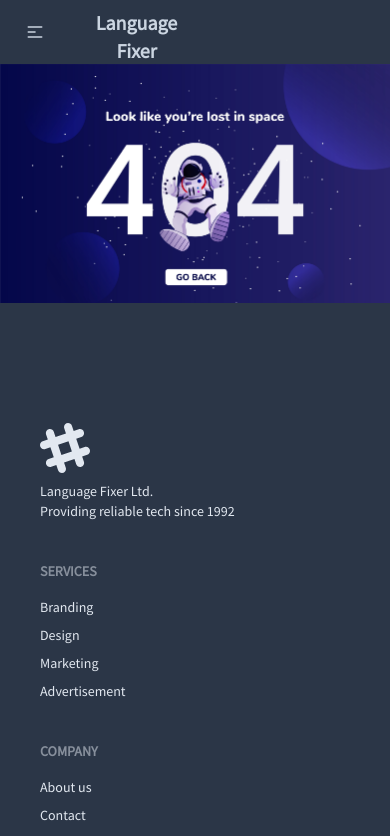
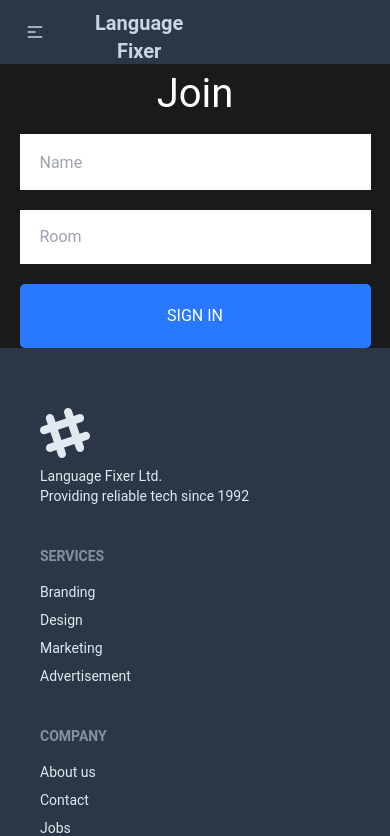
Before and after one commit to capmahin/language-fixer, a React (Create React App) app: page /join in a window 390 px wide. Shown: the top 836 px of the page. Built offline with nearby package versions, Linux system fonts and the light colour scheme; no server answers.

Commit message:
complete join and add chat

```diff
--- a/package.json
+++ b/package.json
@@ -9,14 +9,19 @@
     "daisyui": "^2.19.0",
     "date-fns": "^2.29.1",
     "firebase": "^9.9.0",
+    "query-string": "^7.1.1",
     "react": "^18.2.0",
     "react-day-picker": "^8.0.7",
     "react-dom": "^18.2.0",
+    "react-emoji": "^0.5.0",
     "react-firebase-hooks": "^5.0.3",
     "react-hook-form": "^7.33.1",
     "react-player": "^2.10.1",
+    "react-router": "^6.3.0",
     "react-router-dom": "^6.3.0",
     "react-scripts": "5.0.1",
+    "react-scroll-to-bottom": "^4.2.0",
+    "socket.io-client": "^4.5.1",
     "web-vitals": "^2.1.4"
   },
   "scripts": {
--- a/src/App.js
+++ b/src/App.js
@@ -19,6 +19,8 @@ import ForKids from "./components/Pages/For Kids/ForKids";
 import Quizzes from "./components/Pages/Home/Quizzes";
 
 import NotFound from "./components/Pages/Shared/NotFound";
+import Join from "./components/Pages/ChatApplication/Join";
+import Chat from "./components/Pages/ChatApplication/Chat";
 
 function App() {
   return (
@@ -37,6 +39,8 @@ function App() {
         <Route path="/chinesetutorial" element={<ChineseTutorials />} />
         <Route path="/spanishtutorial" element={<SpanishTutorials />} />
         <Route path="/reviews" element={<Reviews />} />
+        <Route path="/join" element={<Join />} />
+        <Route path="/chat" element={<Chat />} />
 
         <Route path="/quiz" element={<Quizzes />} />
         <Route path="/kids" element={<ForKids />} />
--- /dev/null
+++ b/src/components/Pages/ChatApplication/Chat.css
@@ -0,0 +1,34 @@
+.outerContainer {
+  display: flex;
+  justify-content: center;
+  align-items: center;
+  height: 100vh;
+  background-color: #1a1a1d;
+}
+
+.container {
+  display: flex;
+  flex-direction: column;
+  justify-content: space-between;
+  background: #ffffff;
+  border-radius: 8px;
+  height: 60%;
+  width: 35%;
+}
+
+@media (min-width: 320px) and (max-width: 480px) {
+  .outerContainer {
+    height: 100%;
+  }
+
+  .container {
+    width: 100%;
+    height: 100%;
+  }
+}
+
+@media (min-width: 480px) and (max-width: 1200px) {
+  .container {
+    width: 60%;
+  }
+}
--- /dev/null
+++ b/src/components/Pages/ChatApplication/Chat.js
@@ -0,0 +1,12 @@
+import React from "react";
+import "./Chat.css";
+
+const Chat = () => {
+  return (
+    <div>
+      <h1>Chat</h1>
+    </div>
+  );
+};
+
+export default Chat;
--- /dev/null
+++ b/src/components/Pages/ChatApplication/Join.css
@@ -0,0 +1,70 @@
+html,
+body {
+  font-family: "Roboto", sans-serif;
+  padding: 0;
+  margin: 0;
+}
+
+#root {
+  height: 100vh;
+}
+
+* {
+  box-sizing: border-box;
+}
+
+.joinOuterContainer {
+  display: flex;
+  justify-content: center;
+  text-align: center;
+  height: 100vh;
+  align-items: center;
+  background-color: #1a1a1d;
+}
+
+.joinInnerContainer {
+  width: 20%;
+}
+
+.joinInput {
+  border-radius: 0;
+  padding: 15px 20px;
+  width: 100%;
+}
+
+.heading {
+  color: white;
+  font-size: 2.5em;
+  padding-bottom: 10px;
+  border-bottom: 2px solid white;
+}
+
+.button {
+  color: #fff !important;
+  text-transform: uppercase;
+  text-decoration: none;
+  background: #2979ff;
+  padding: 20px;
+  border-radius: 5px;
+  display: inline-block;
+  border: none;
+  width: 100%;
+}
+
+.mt-20 {
+  margin-top: 20px;
+}
+
+@media (min-width: 320px) and (max-width: 480px) {
+  .joinOuterContainer {
+    height: 100%;
+  }
+
+  .joinInnerContainer {
+    width: 90%;
+  }
+}
+
+button:focus {
+  outline: 0;
+}
--- /dev/null
+++ b/src/components/Pages/ChatApplication/Join.js
@@ -0,0 +1,41 @@
+import React, { useState } from "react";
+import { Link } from "react-router-dom";
+import "./Join.css";
+
+const Join = () => {
+  const [name, setName] = useState("");
+  const [room, setRoom] = useState("");
+  return (
+    <div className="joinOuterContainer">
+      <div className="joinInnerContainer">
+        <h1 className="heading">Join</h1>
+        <div>
+          <input
+            placeholder="Name"
+            className="joinInput"
+            type="text"
+            onChange={(event) => setName(event.target.value)}
+          />
+        </div>
+        <div>
+          <input
+            placeholder="Room"
+            className="joinInput mt-20"
+            type="text"
+            onChange={(event) => setRoom(event.target.value)}
+          />
+        </div>
+        <Link
+          onClick={(event) => (!name || !room ? event.preventDefault() : null)}
+          to={`/chat?name=${name}&${room}`}
+        >
+          <button className="button mt-20" type="submit">
+            Sign In
+          </button>
+        </Link>
+      </div>
+    </div>
+  );
+};
+
+export default Join;
--- a/src/components/Pages/Home/AddReview.js
+++ b/src/components/Pages/Home/AddReview.js
@@ -17,7 +17,7 @@ const Review = () => {
             imageUrl: "https://daisyui.com/tailwind-css-component-profile-3@56w.png",
             comment: commentRef.current.value
         }
-        const url = ""
+        const url = "http://localhost:5000/reviews"
         fetch(url, {
             method: 'POST',
             headers: {
```
Also changed, not shown: 1 other file (tests, documents, lock files or other folders). Lines whose indentation alone changed are shown as unchanged.
